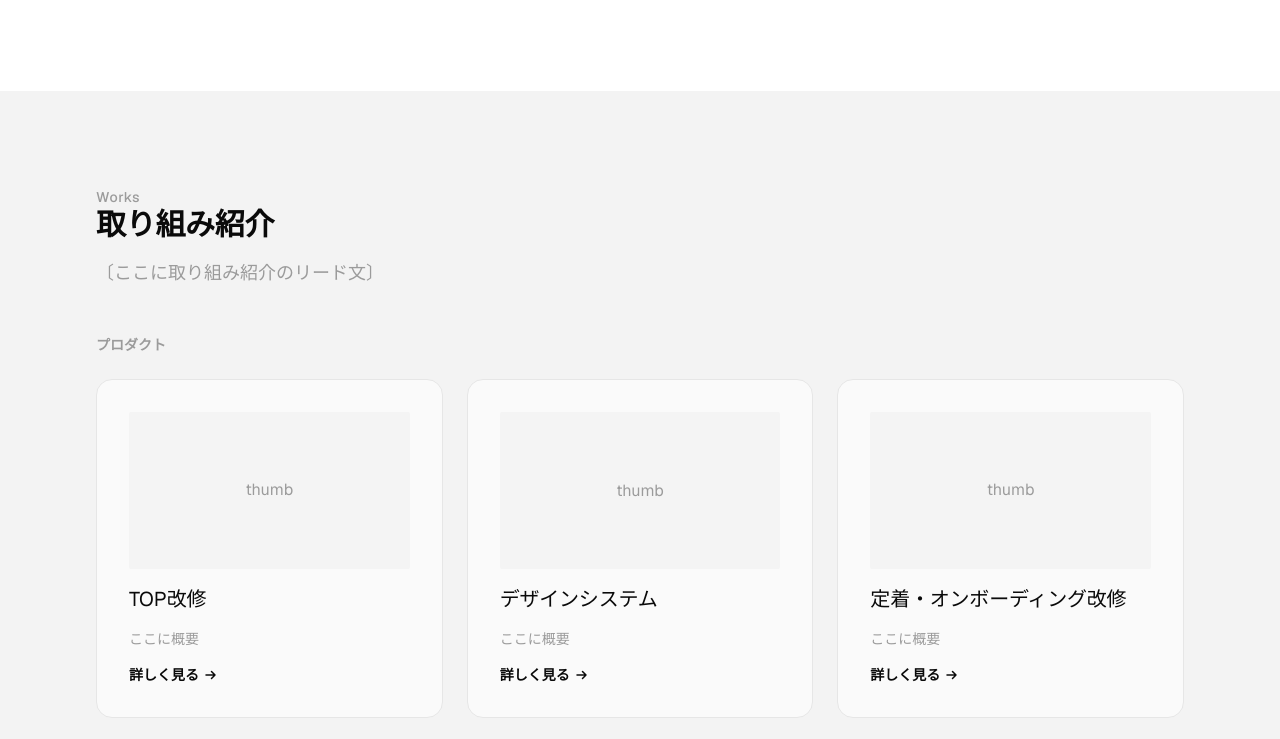
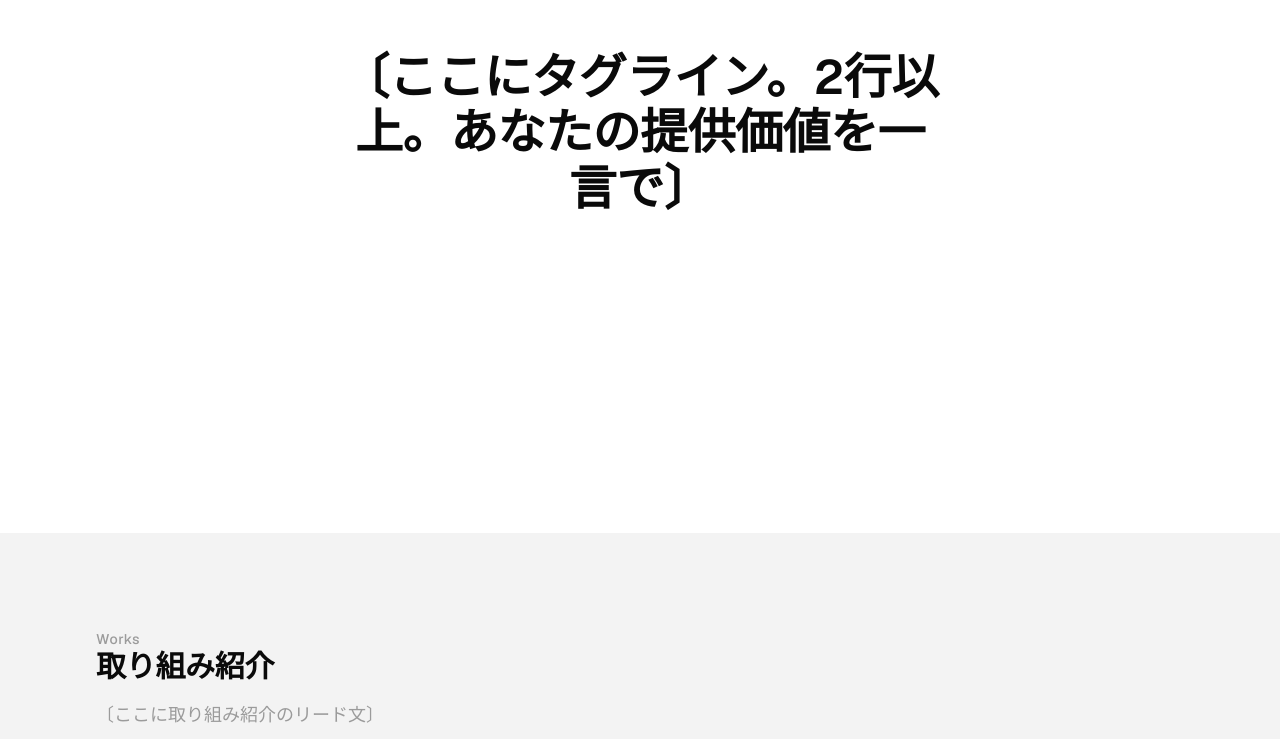
Before and after one commit to 37pym/37pym.github.io, a plain HTML site: page index.html in a window 1280 px wide. Shown: the part 2193-2932 px from the top of the page. Drawn offline with nearby package versions, Linux system fonts and the light colour scheme.

Commit message:
セクションごとのスクロールスナップ（proximity）を追加

```diff
--- a/assets/css/style.css
+++ b/assets/css/style.css
@@ -71,6 +71,17 @@ html {
   -webkit-text-size-adjust: 100%;
   scroll-behavior: smooth;          /* アンカー遷移を滑らかに */
   scroll-padding-top: var(--space-900); /* 固定ナビ分のオフセット */
+  scroll-snap-type: y proximity;    /* セクションごとにスナップ（緩め） */
+}
+
+/* スナップ対象セクション */
+.snap { scroll-snap-align: start; }
+/* 短いセクションは1画面いっぱい＋中央寄せ */
+.snap--full {
+  min-height: 100svh;
+  display: flex;
+  flex-direction: column;
+  justify-content: center;
 }
 
 body {
@@ -699,6 +710,7 @@ ul { margin: 0; padding: 0; list-style: none; }
     transition-duration: 0.01ms !important;
     scroll-behavior: auto !important;
   }
+  html { scroll-snap-type: none; } /* スナップは酔いやすいので無効化 */
   .reveal { opacity: 1; transform: none; }
   .tagline__word { color: var(--text); }
 }
--- a/index.html
+++ b/index.html
@@ -34,7 +34,7 @@
 <main id="main">
 
   <!-- ============ Hero / メインビジュアル ============ -->
-  <section class="hero container" aria-labelledby="hero-title">
+  <section class="hero container snap" aria-labelledby="hero-title">
     <p class="eyebrow hero__eyebrow">UI / UX Designer</p>
     <h1 class="hero__title" id="hero-title">〔ここにキャッチコピー。<br>あなたが何者で、何をする人か〕</h1>
     <p class="hero__sub placeholder">〔ここにサブコピー。どんな価値を届けられるかを1〜2文で〕</p>
@@ -49,7 +49,7 @@
   </section>
 
   <!-- ============ About / ユーザーについて ============ -->
-  <section class="section section--band container reveal" id="about" aria-labelledby="about-title">
+  <section class="section section--band container reveal snap" id="about" aria-labelledby="about-title">
     <div class="section__head">
       <p class="eyebrow">About</p>
       <h2 class="section__title" id="about-title">ユーザーについて</h2>
@@ -84,12 +84,12 @@
   </section>
 
   <!-- ============ Tagline reveal (B11) ============ -->
-  <section class="tagline container reveal" aria-label="メッセージ">
+  <section class="tagline container reveal snap snap--full" aria-label="メッセージ">
     <p class="tagline__text" data-tagline>〔ここにタグライン。2行以上。あなたの提供価値を一言で〕</p>
   </section>
 
   <!-- ============ Works / 取り組み紹介（メイン） ============ -->
-  <section class="section section--band container reveal" id="works" aria-labelledby="works-title">
+  <section class="section section--band container reveal snap" id="works" aria-labelledby="works-title">
     <div class="section__head">
       <p class="eyebrow">Works</p>
       <h2 class="section__title" id="works-title">取り組み紹介</h2>
@@ -275,7 +275,7 @@
   </section>
 
   <!-- ============ Final CTA / Contact ============ -->
-  <section class="container reveal" id="contact">
+  <section class="container reveal snap snap--full" id="contact">
     <div class="cta">
       <h2 class="cta__title">〔ここにクロージングの見出し〕</h2>
       <p class="cta__sub placeholder">〔ここに一言。気軽に連絡してほしい旨など〕</p>
```
